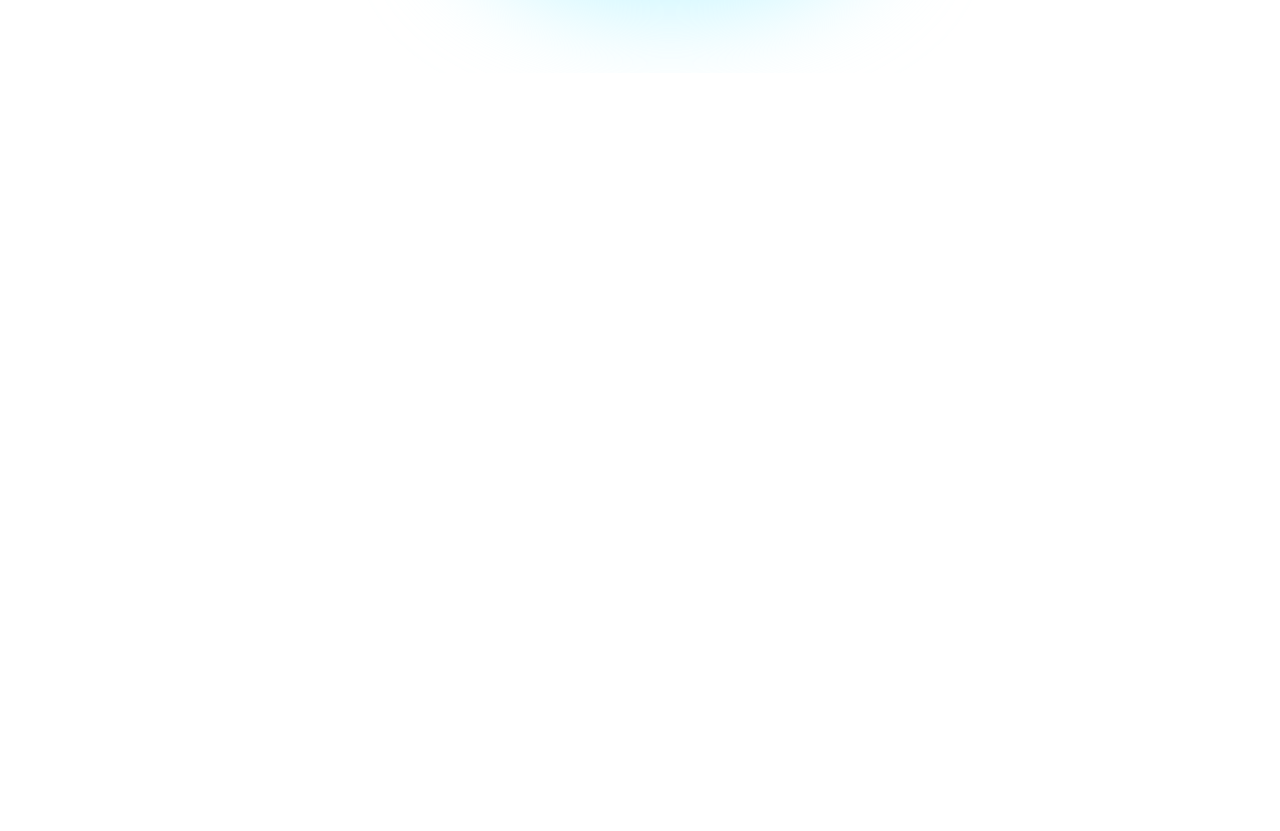
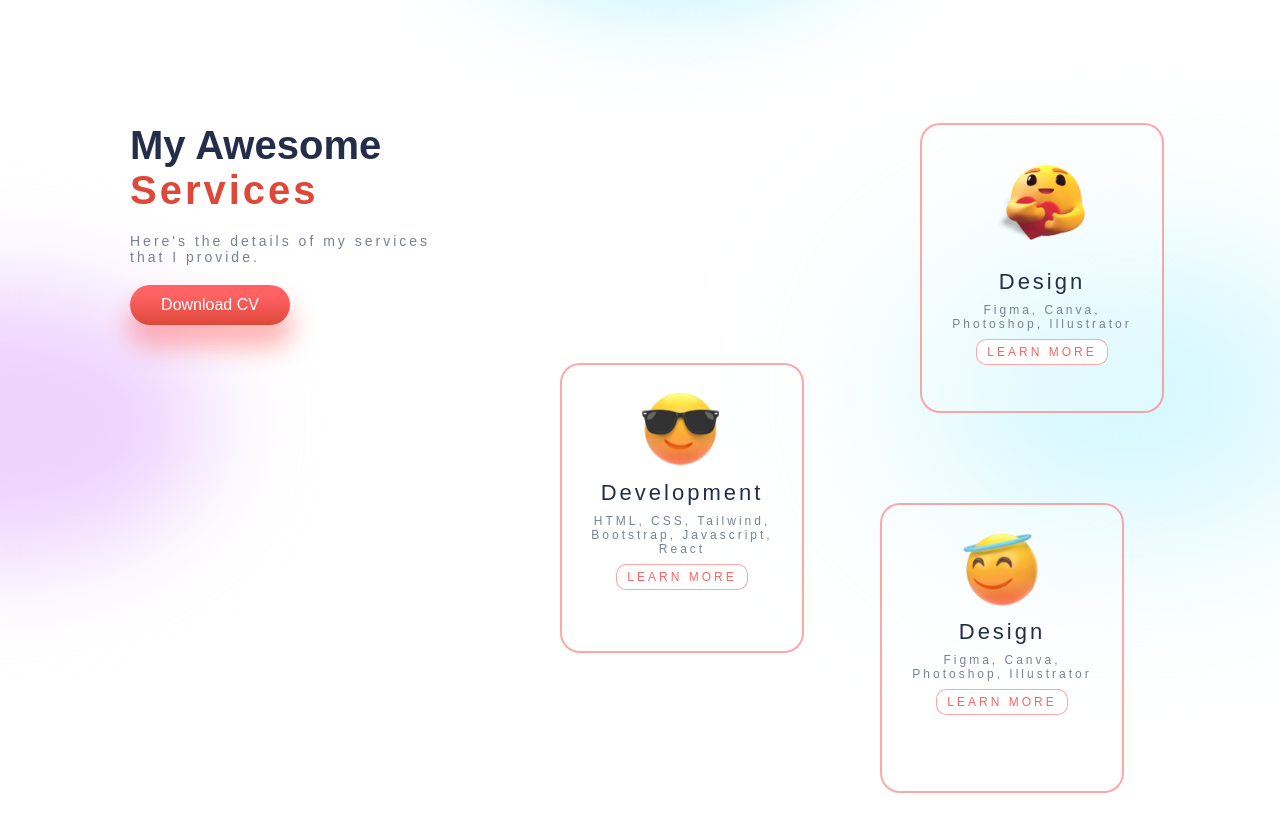
Before and after one commit to ahm-fahim/01_portfolio_with_react, a React (Create React App) app: page / in a window 1280 px wide. Shown: the part 763-1594 px from the top of the page. Before the commit the page ends 836 px from the top, so only its background shows below. Built offline with nearby package versions, Linux system fonts and the light colour scheme.

Commit message:
services section done

```diff
--- a/src/App.js
+++ b/src/App.js
@@ -1,12 +1,14 @@
 import "./App.css"
 import Intro from "./components/Intro/Intro";
 import Navber from "./components/Navber/Navber";
+import Services from "./components/Services/Services";
 
 function App() {
   return (
     <div className="App">
       <Navber/>
-      <Intro/>
+      <Intro />
+      <Services/>
     </div>
   );
 }
--- /dev/null
+++ b/src/components/ServiceCard/ServiceCard.css
@@ -0,0 +1,38 @@
+.service-card{
+    position: absolute;
+    width: 10rem;
+    height: 13rem;
+    display: flex;
+    flex-direction: column;
+    align-items: center;
+    text-align: center;
+    background:rgba(255,255,255,0.26);
+    border: 2px solid var(--redCard);
+    border-radius: 1rem;
+    gap:0.4rem;
+    padding: 0 1rem 1.3rem 1rem;
+}
+.service-card>:nth-child(1){
+    transform: scale(.8);
+    margin-bottom: -1rem;
+}
+.service-card>:nth-child(2){
+    font-size: 1.1rem;
+    letter-spacing: 3px;
+}
+.service-card>:nth-child(3){
+    font-size: 0.6rem;
+    color:var(--gray);
+    letter-spacing: 3px;
+}
+.service-card>:nth-child(4){
+
+    font-size: 0.6rem;
+    color:var(--red);
+    letter-spacing: 3px;
+    padding: 5px 10px;
+    border-radius: 10px;
+    border:0.5px solid var(--redCard);
+    background: white;
+
+}
--- /dev/null
+++ b/src/components/ServiceCard/ServiceCard.jsx
@@ -0,0 +1,12 @@
+import React from "react";
+import "./ServiceCard.css";
+const ServiceCard = ({emoji, heading, details}) => {
+    return <div className="service-card">
+        <img src={emoji} alt="" />
+        <span>{heading}</span>
+        <span>{details}</span>
+        <button>LEARN MORE</button>
+    </div>;
+};
+
+export default ServiceCard;
--- /dev/null
+++ b/src/components/Services/Services.css
@@ -0,0 +1,65 @@
+.services {
+    padding: 0 3rem;
+    display: flex;
+    height: 90vh;
+    margin-bottom: 8rem;
+    margin-top: 3rem;
+
+}
+.left-section {
+    display: flex;
+    flex-direction: column;
+    position: relative;
+    flex:1;
+}
+.left-section > :nth-child(1) {
+    font-size: 2rem;
+    font-weight: bold;
+}
+.left-section > :nth-child(2) {
+    font-size: 2rem;
+    font-weight: bold;
+    color: var(--rose);
+    letter-spacing: 3px;
+}
+.left-section > :nth-child(3) {
+    font-size: 0.7rem;
+    color: var(--gray);
+    letter-spacing: 3px;
+    margin-top: 1rem;
+}
+.service-btn {
+    width: 8rem;
+    height: 2rem;
+    margin-top: 1rem;
+}
+
+.right-section {
+    position: relative;
+    flex:1;
+}
+.right-section>:nth-child(1) {
+    position: absolute;
+    left: 14rem;
+}
+.right-section>:nth-child(2) {
+    position: absolute;
+    left: -4rem;
+    top:12rem;
+}
+.right-section>:nth-child(3) {
+    position: absolute;
+    left: 12rem;
+    top:19rem;
+}
+
+/* blur  */
+.service-blur1{
+    top:8rem;
+    left: -18rem;
+}
+.service-blur2{
+    top:8rem;
+    left: 14rem;
+    filter: blur(100px);
+}
--- /dev/null
+++ b/src/components/Services/Services.jsx
@@ -0,0 +1,53 @@
+import React from "react";
+import "./Services.css";
+import heart from "../../img/heartemoji.png";
+import glasses from "../../img/glasses.png";
+import humble from "../../img/humble.png";
+import ServiceCard from "../ServiceCard/ServiceCard";
+import resume from "./resume.pdf";
+
+const Services = () => {
+    return (
+        <div className="services">
+            <div className="left-section">
+                <span>My Awesome</span>
+                <span>Services</span>
+                <span>
+                    Here's the details of my services <br /> that I provide.
+                </span>
+                <a href={resume} download>
+                    <button className="button service-btn">Download CV</button>
+                </a>
+                <div className="blur1 service-blur1"></div>
+            </div>
+            <div className="right-section">
+                <div>
+                    <ServiceCard
+                        emoji={heart}
+                        heading="Design"
+                        details={"Figma, Canva, Photoshop, Illustrator"}
+                    />
+                </div>
+                <div>
+                    <ServiceCard
+                        emoji={glasses}
+                        heading="Development"
+                        details={
+                            "HTML, CSS, Tailwind, Bootstrap, Javascript, React"
+                        }
+                    />
+                </div>
+                <div>
+                    <ServiceCard
+                        emoji={humble}
+                        heading="Design"
+                        details={"Figma, Canva, Photoshop, Illustrator"}
+                    />
+                </div>
+                <div className="blur2 service-blur2"></div>
+            </div>
+        </div>
+    );
+};
+
+export default Services;
```
Also changed, not shown: 1 other file (tests, documents, lock files or other folders).
